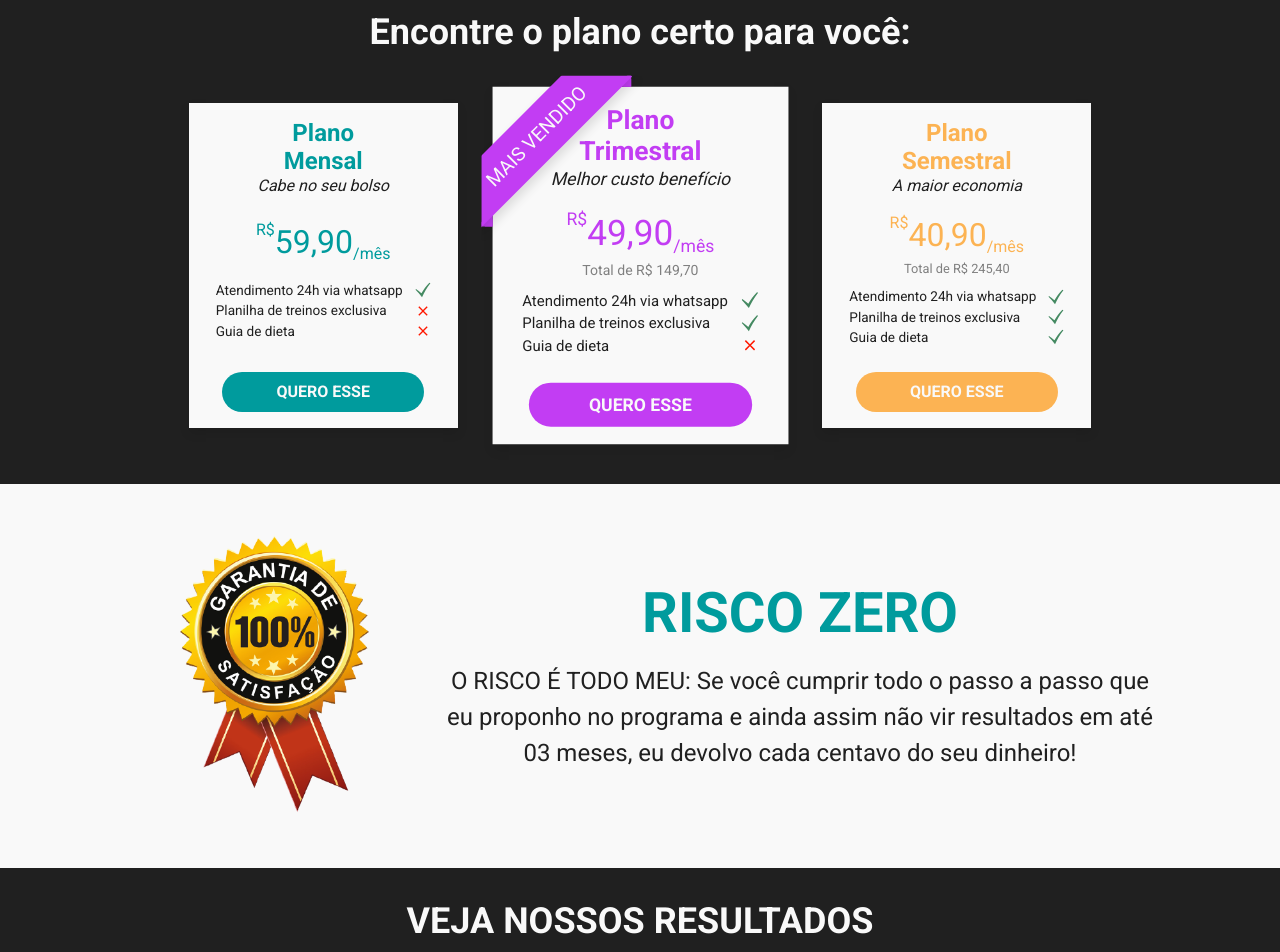
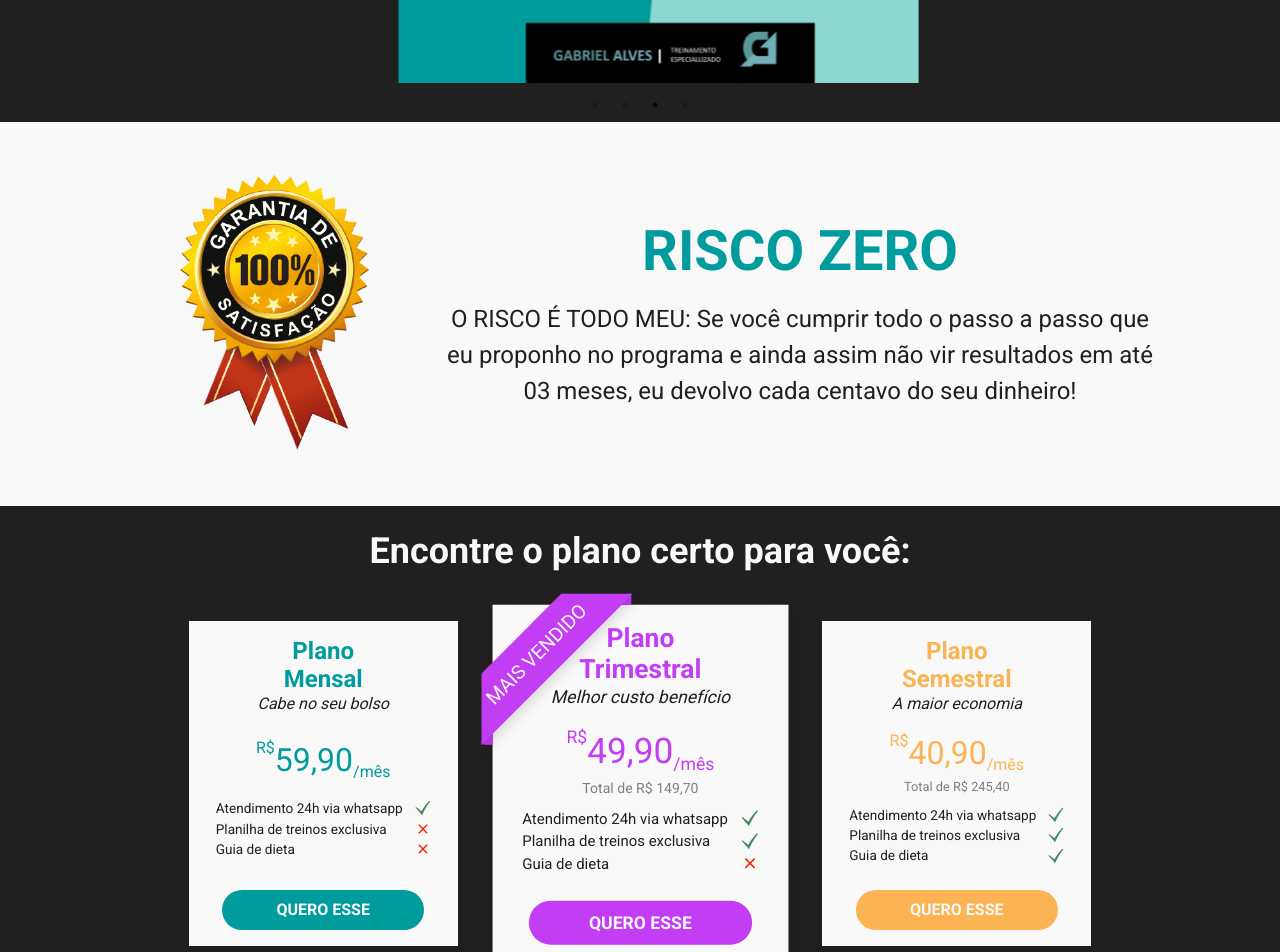
Before and after one commit to profdangarcia/gabriel-alves-lp, a Next.js app: page / in a window 1280 px wide. Shown: the part 3040-3992 px from the top of the page. Built offline with nearby package versions, Linux system fonts and the light colour scheme.

Commit message:
chore(page): alterando ordem

```diff
--- a/pages/index.tsx
+++ b/pages/index.tsx
@@ -35,10 +35,10 @@ const Home: React.FC = () => {
       </Wrapper>
       <PresentationSection />
       <CtaSection />
+      <TestimonialSection />
+      <SatisfactionSection />
+      <PlanSection />
       <About />
-      <PlanSection />
-      <SatisfactionSection />
-      <TestimonialSection />
       <CtaSection />
       <Footer />
       <FloatingWhatsapp />
```
